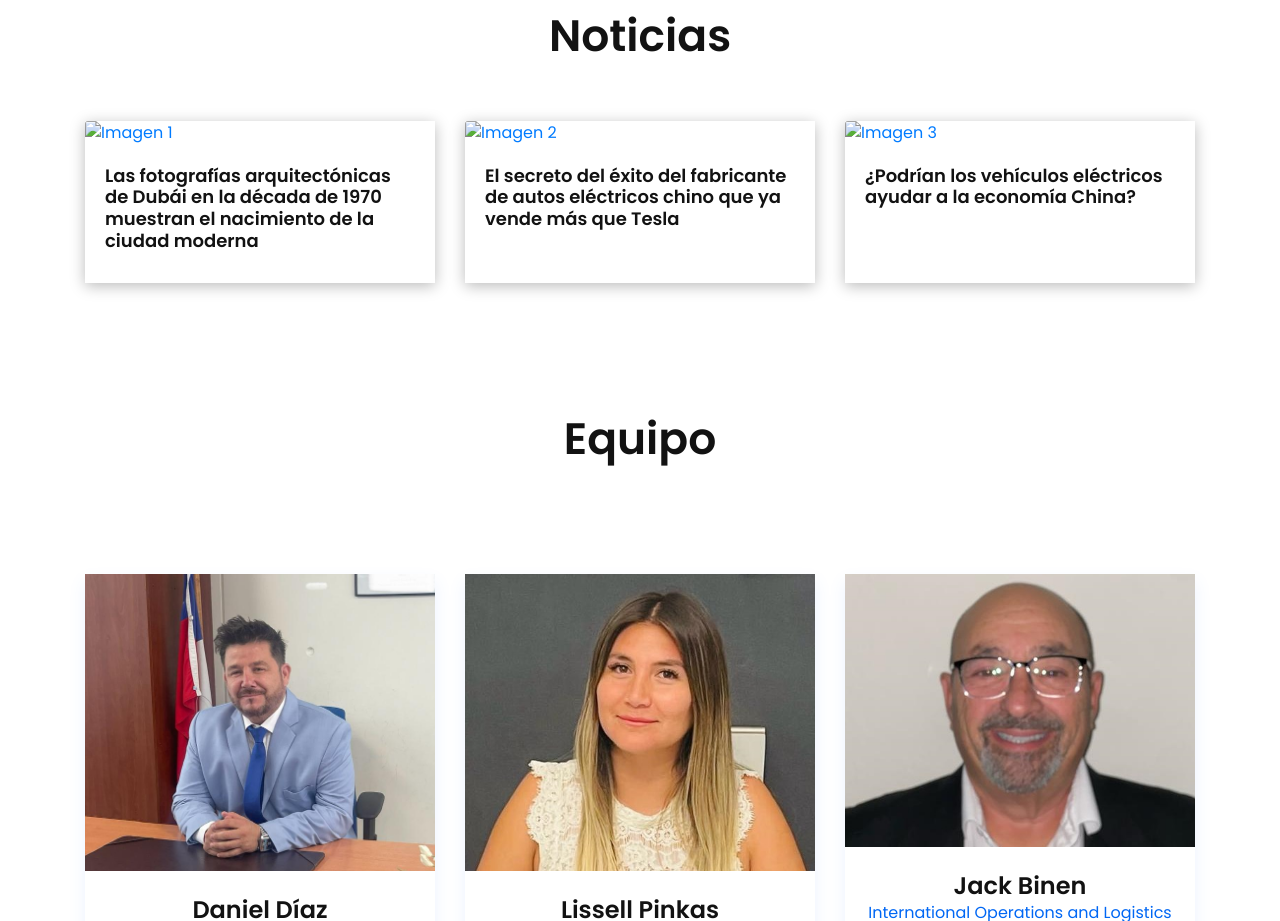
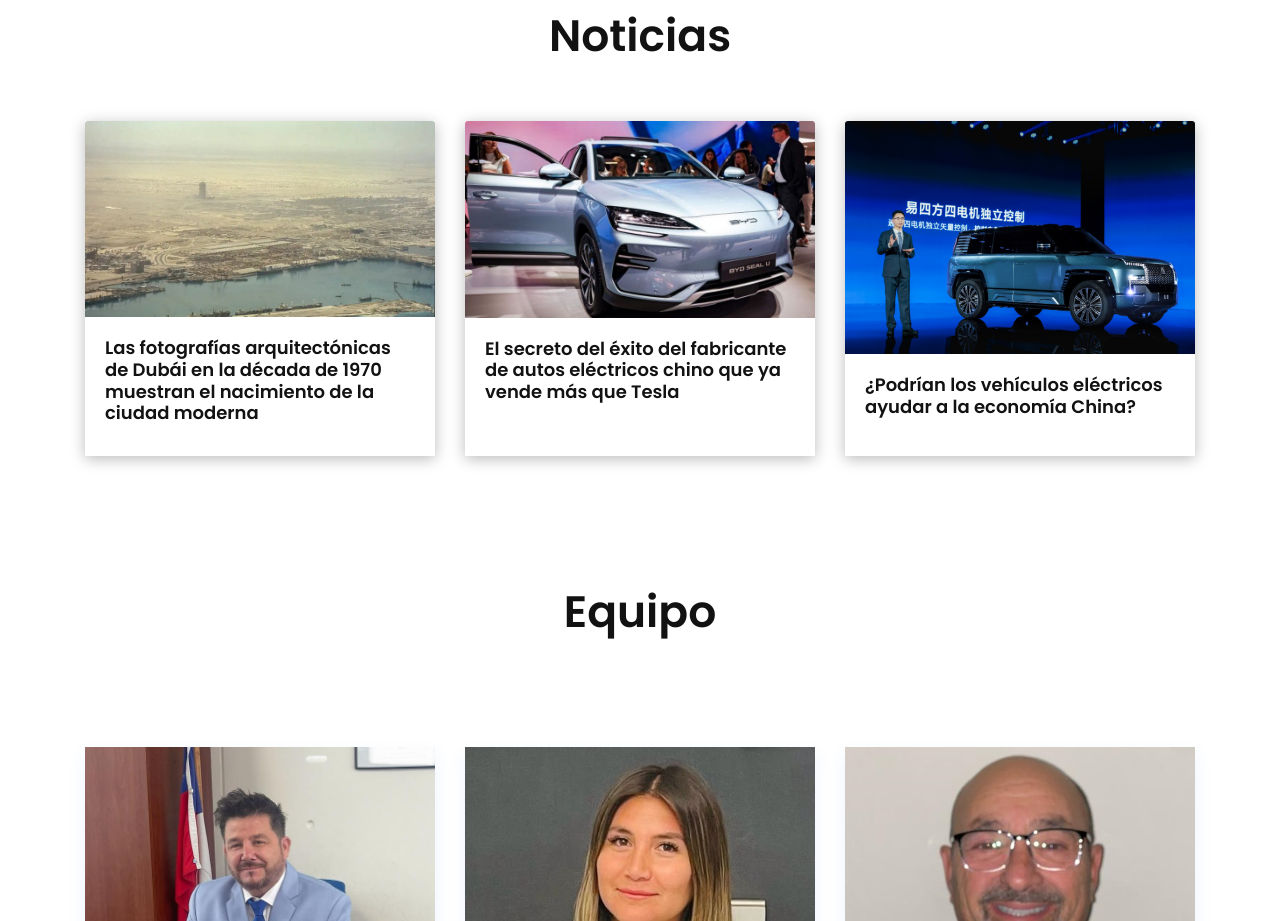
Before and after one commit to cialamo93/caporienteDemo, a website: page public/index.html in a window 1280 px wide. Shown: the part 4140-5061 px from the top of the page. Drawn offline with nearby package versions, Linux system fonts and the light colour scheme; the site is published under a folder, as on GitHub Pages, so addresses that start at the root find nothing; a script that the page names is missing.

Commit message:
arreglada imagen

```diff
--- a/public/index.html
+++ b/public/index.html
@@ -465,7 +465,7 @@
               <div class="newsCard">
                 <a href="https://cnnespanol.cnn.com/2021/12/03/fotografias-arquitectonicas-dubai-1970-ciudad-moderna-trax/" target="_blank" class="card-link">
                   <div class="card d-flex flex-column h-100">
-                    <img src="/public/assets/images/news/rashid.webp" class="card-img-top flex-grow-1" alt="Imagen 1">
+                    <img src="assets/images/news/rashid.webp" class="card-img-top flex-grow-1" alt="Imagen 1">
                     <div class="card-body">
                       <h5 class="card-title">Las fotografías arquitectónicas de Dubái en la década de 1970 muestran el nacimiento de la ciudad moderna</h5>
                     </div>
@@ -479,7 +479,7 @@
               <div class="newsCard">
                 <a href="https://www.bbc.com/mundo/articles/c14v8z0j1rjo" target="_blank" class="card-link">
                   <div class="card d-flex flex-column h-100">
-                    <img src="/public/assets/images/news/byd.jpg" class="card-img-top flex-grow-1" alt="Imagen 2">
+                    <img src="assets/images/news/byd.jpg" class="card-img-top flex-grow-1" alt="Imagen 2">
                     <div class="card-body">
                       <h5 class="card-title">El secreto del éxito del fabricante de autos eléctricos chino que ya vende más que Tesla</h5>
                     </div>
@@ -493,7 +493,7 @@
               <div class="newsCard">
                 <a href="https://cnnespanol.cnn.com/video/china-economia-vehiculos-electricos-competencia-tesla-cnn-dinero-tv/" target="_blank" class="card-link">
                   <div class="card d-flex flex-column h-100">
-                    <img src="/public/assets/images/news/byd2.jpg" class="card-img-top flex-grow-1" alt="Imagen 3">
+                    <img src="assets/images/news/byd2.jpg" class="card-img-top flex-grow-1" alt="Imagen 3">
                     <div class="card-body">
                       <h5 class="card-title">¿Podrían los vehículos eléctricos ayudar a la economía China?</h5>
                     </div>
```
